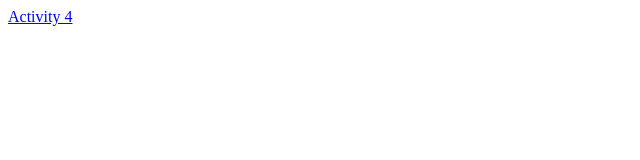
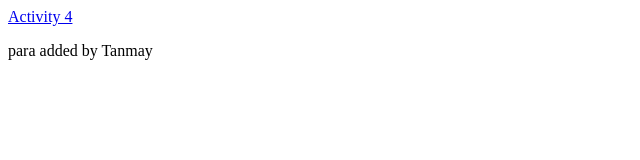
Before and after one commit to chinmay2807/WebDev, a plain HTML site: page index.html in a window 1280 px wide. Shown: the whole page, without its empty margins (0-640 px from the left). Drawn offline with Linux system fonts and the light colour scheme.

Commit message:
Update index.html

```diff
--- a/index.html
+++ b/index.html
@@ -7,5 +7,6 @@
 </head>
 <body>
   <a href="act4.html" target="_blank">Activity 4</a>
+  <p>para added by Tanmay</p>
 </body>
 </html>
```
